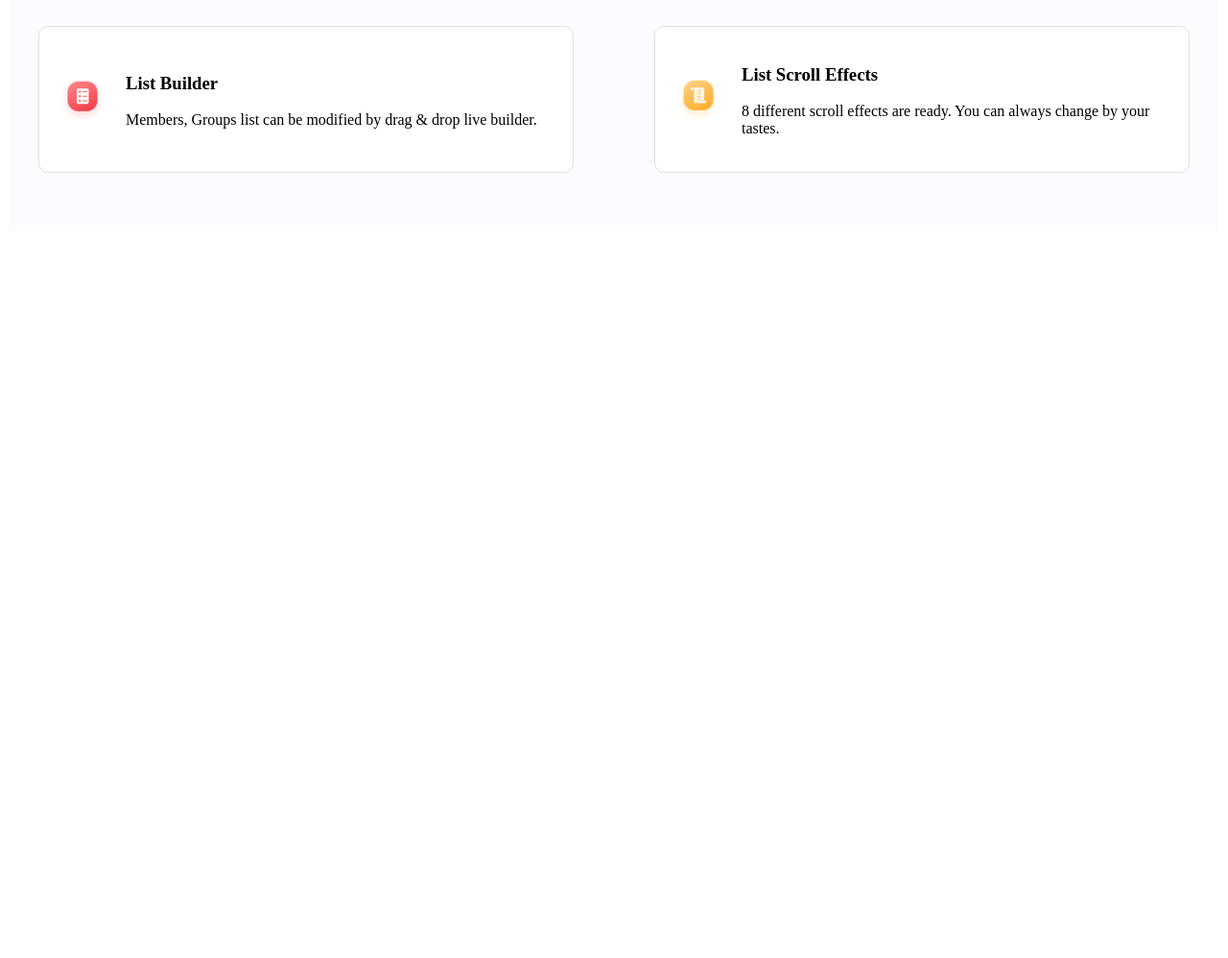
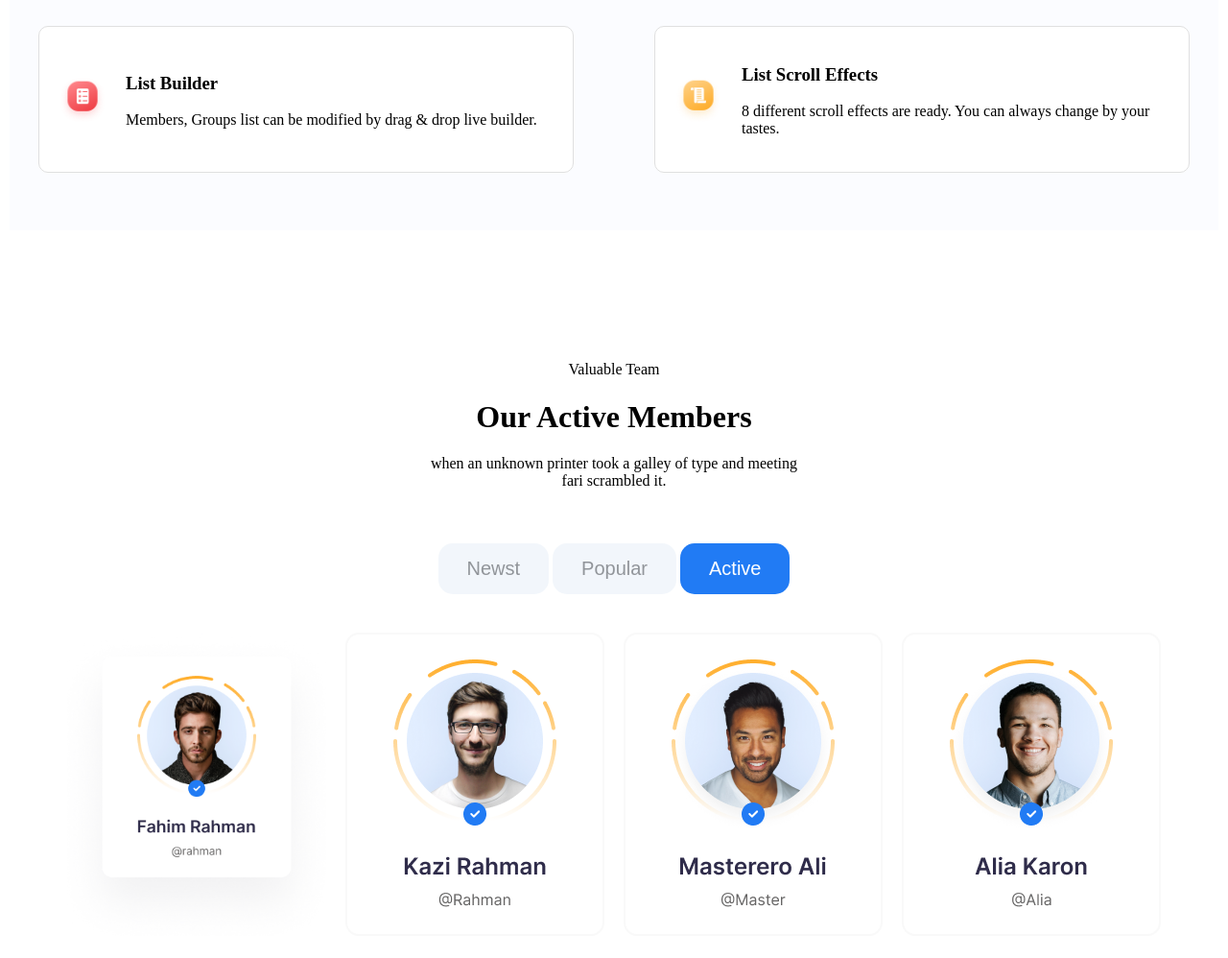
Before and after one commit to zodajalil-droid/D-1, a plain HTML site: page index.html in a window 1280 px wide. Shown: the part 2651-3649 px from the top of the page at 96% size. Before the commit the page ends 2899 px from the top, so only its background shows below. Drawn offline with Linux system fonts and the light colour scheme.

Commit message:
first commit

```diff
--- a/index.html
+++ b/index.html
@@ -131,5 +131,22 @@
         </div>
     </div>
   </div>
+
+  <div class="box5">
+    <div class="tex15">
+        <p>Valuable Team</p>
+        <h1>Our Active Members</h1>
+        <p>when an unknown printer took a galley of type and meeting <br> fari scrambled it.</p>
+        <button class="button_header3">Newst</button>
+        <button class="button_header3">Popular</button>
+        <button class="button_header1">Active</button>
+    </div>
+    <div class="tex16">
+        <img src="./Card 01 (1).png" alt="">
+        <img src="./Card 02 (1).png" alt="">
+        <img src="./Card 03.png" alt="">
+        <img src="./Card 04.png" alt="">
+    </div>
+  </div>
 </body>
 </html>
--- a/style.css
+++ b/style.css
@@ -234,3 +234,38 @@
     border-radius: 10px;
     background-color: white;
 }
+
+.box5 {
+    max-width: 1200px;
+    margin: 100px auto 0;
+    padding: 20px 30px;
+}
+
+.tex15 {
+    text-align: center;
+    margin-bottom: 40px;
+}
+
+.tex16 {
+    display: flex;
+    justify-content: center;
+    align-items: center;
+    gap: 20px;
+    flex-wrap: wrap;
+}
+
+.tex16 img {
+    width: 23%;
+    max-width: 270px;
+    height: 316px;
+    object-fit: cover;
+}
+
+.button_header3{
+    background-color: rgba(208, 222, 241, 0.286);
+    color: rgba(10, 11, 16, 0.416);
+    border: none;
+    font-size: 20px;
+    padding: 15px 30px;
+    border-radius: 15px;
+}
```
Also changed, not shown: Card 01 (1).png (added), Card 02 (1).png (added), Card 03.png (added), Card 04.png (added).
